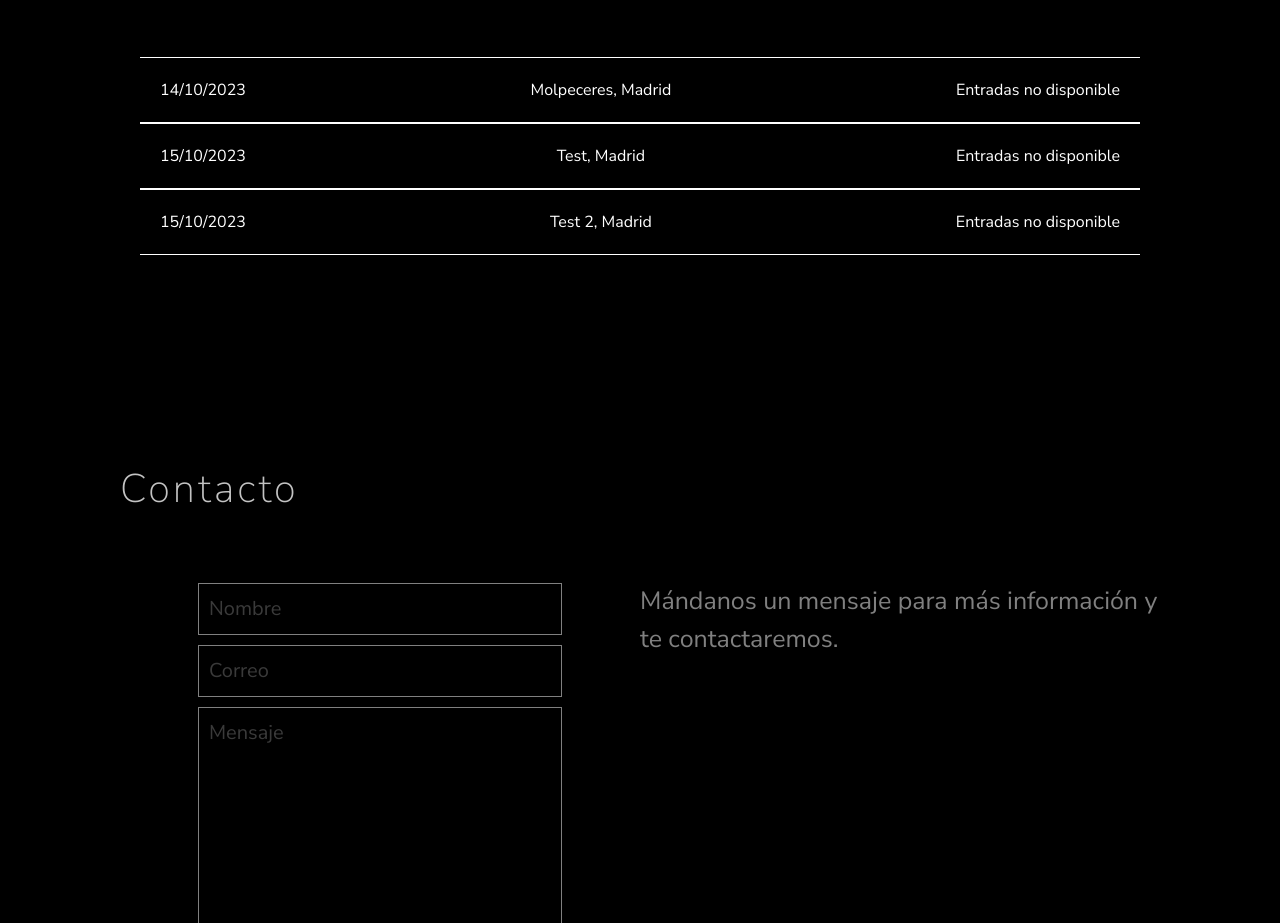
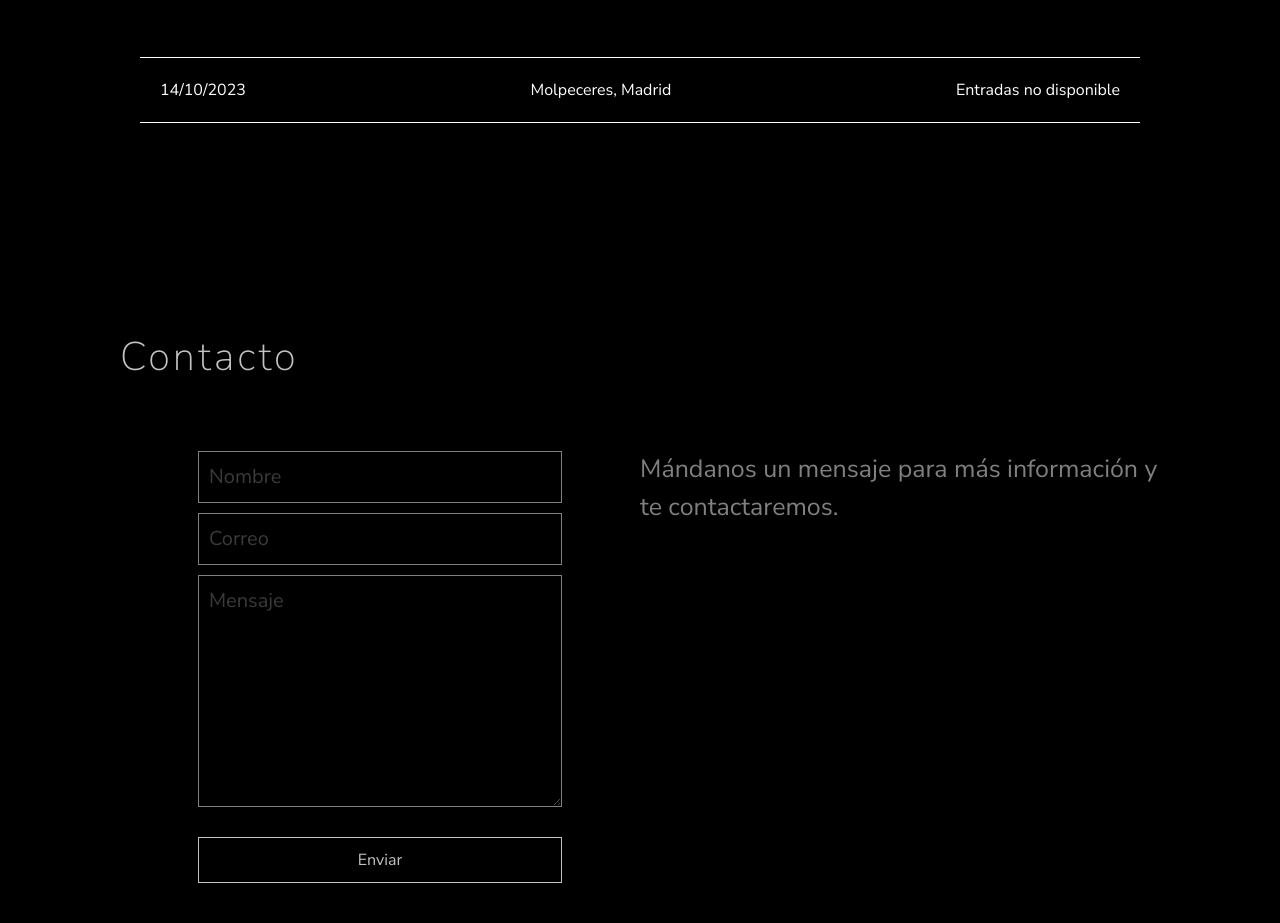
Before and after one commit to JackCaldwellNichols/hot-deluge, a React (Vite) app in the folder hotDeluge/: page / in a window 1280 px wide. Shown: the part 4280-5203 px from the top of the page. Built offline with nearby package versions, Linux system fonts and the light colour scheme.

Commit message:
tests removed

```diff
--- a/hotDeluge/src/data.js
+++ b/hotDeluge/src/data.js
@@ -122,20 +122,4 @@ export const shows = [
     price2: "TBC",
     link: "",
   },
-  {
-    id: 2,
-    name: "Test, Madrid",
-    date: "15/10/2023",
-    price1: "TBC",
-    price2: "TBC",
-    link: "",
-  },
-  {
-    id: 3,
-    name: "Test 2, Madrid",
-    date: "15/10/2023",
-    price1: "TBC",
-    price2: "TBC",
-    link: "",
-  },
 ];
```
